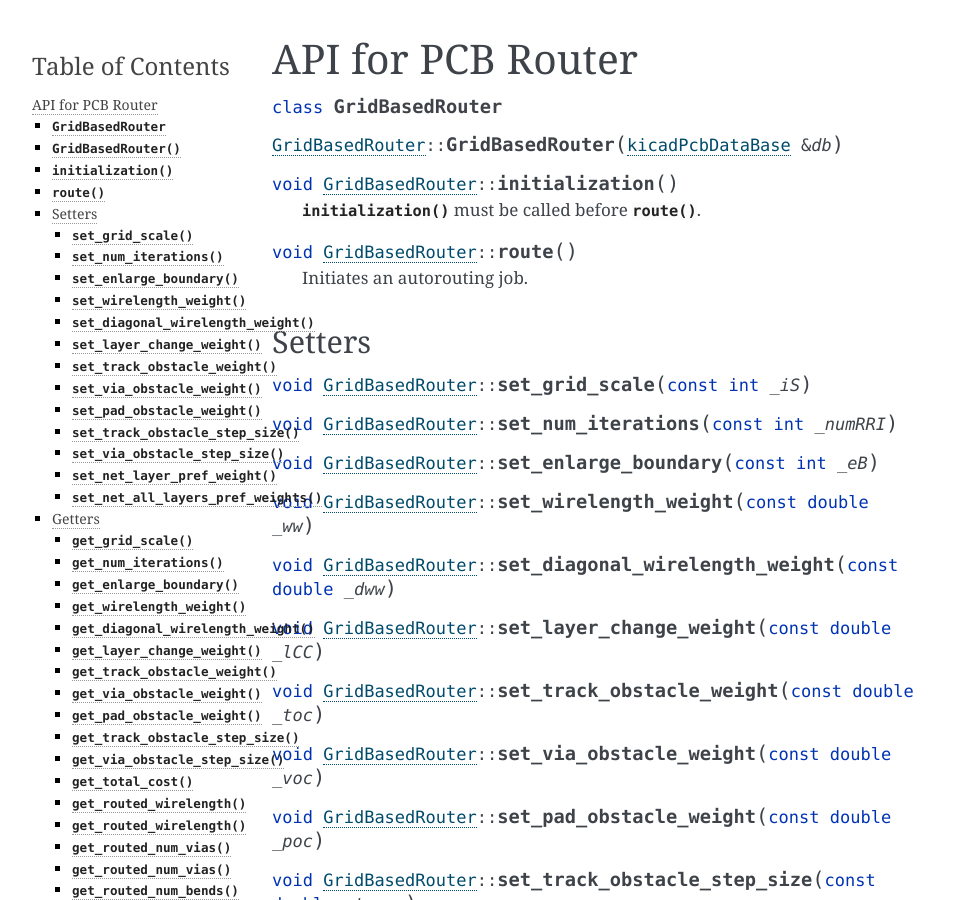
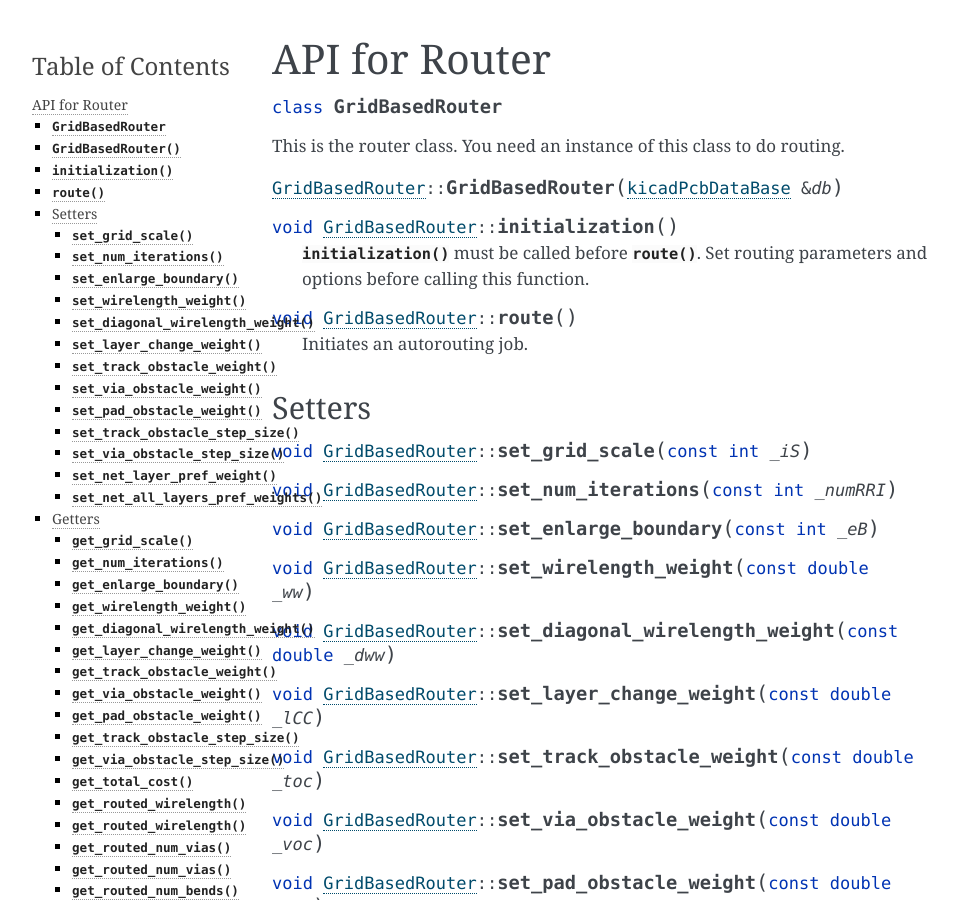
Before and after one commit to The-OpenROAD-Project/PCB-PR-App, a Sphinx documentation site: the page built from docs/source/router.rst, in a window 1280 px wide and 900 px high. Shown: the whole window, without its empty margins (148-1106 px from the left). Built offline with Sphinx 7.4.7, drawn with Linux system fonts in a browser that asks for light colours.

```diff
--- a/docs/source/database.rst
+++ b/docs/source/database.rst
@@ -1,5 +1,5 @@
-API for PCB Design Database
-===========================
+API for Database
+================
 
 .. cpp:class:: kicadPcbDataBase
 
--- a/docs/source/index.rst
+++ b/docs/source/index.rst
@@ -10,6 +10,7 @@ Welcome to PCB-PR-App's documentation!
    :maxdepth: 2
    :caption: Contents:
 
+   quickstart
    database
    placer
    router
--- a/docs/source/router.rst
+++ b/docs/source/router.rst
@@ -1,7 +1,9 @@
-API for PCB Router
-==================
+API for Router
+==============
 
 .. cpp:class:: GridBasedRouter
+
+This is the router class. You need an instance of this class to do routing.
 
 .. cpp:function:: GridBasedRouter::GridBasedRouter(kicadPcbDataBase &db)
 
@@ -9,6 +11,7 @@ API for PCB Router
 .. cpp:function:: void GridBasedRouter::initialization()
 
   :func:`initialization` must be called before :func:`route`.
+  Set routing parameters and options before calling this function.
 
 .. cpp:function:: void GridBasedRouter::route()
 
```
Also changed, not shown: docs/source/placer.rst (+6 -4 lines), docs/source/quickstart.rst (added, +75 -0 lines).
